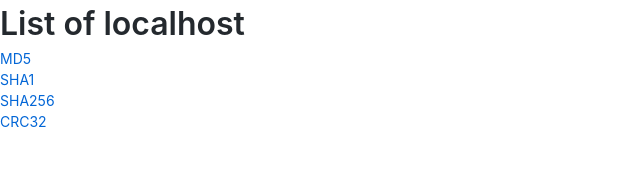
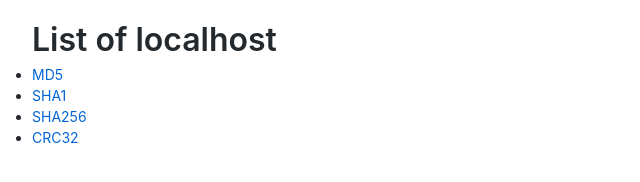
Before and after one commit to lll69/md5, a plain HTML site: page list.html in a window 1280 px wide. Shown: the whole page, without its empty margins (0-640 px from the left). Drawn offline with Linux system fonts and the light colour scheme; no server answers.

```diff
--- a/list.html
+++ b/list.html
@@ -1,7 +1,6 @@
 <html>
 
 <head>
-
     <meta charset="utf-8">
     <title>List</title>
     <meta content="width=device-width, initial-scale=1" name="viewport">
@@ -10,6 +9,11 @@
     <link rel="icon" type="image/png" href="https://js.org/ico/favicon-32.png">
     <link rel="icon" type="image/svg+xml" href="https://js.org/ico/favicon.svg">
     <link rel="stylesheet" href="/assets/css/style.css">
+    <style>
+        body{
+            margin: 16px 32px;
+        }
+    </style>
 </head>
 
 <body>
```
Also changed, not shown: crc32.html (+2 -1 lines).
